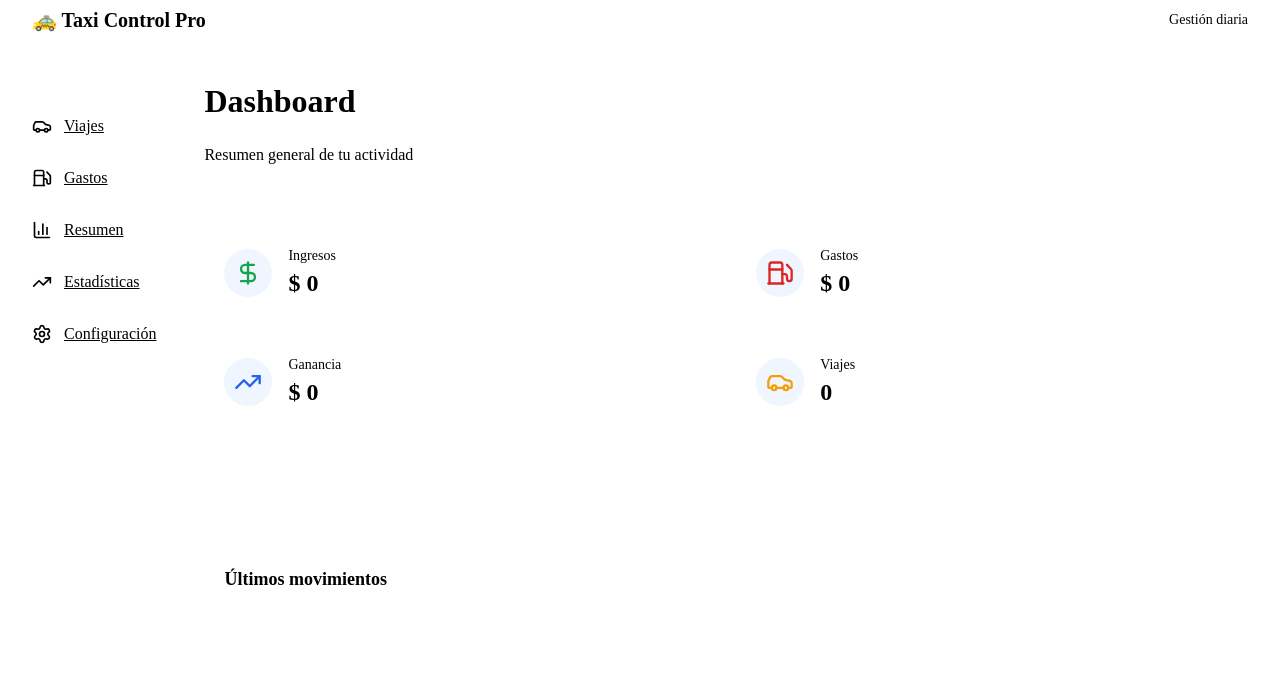
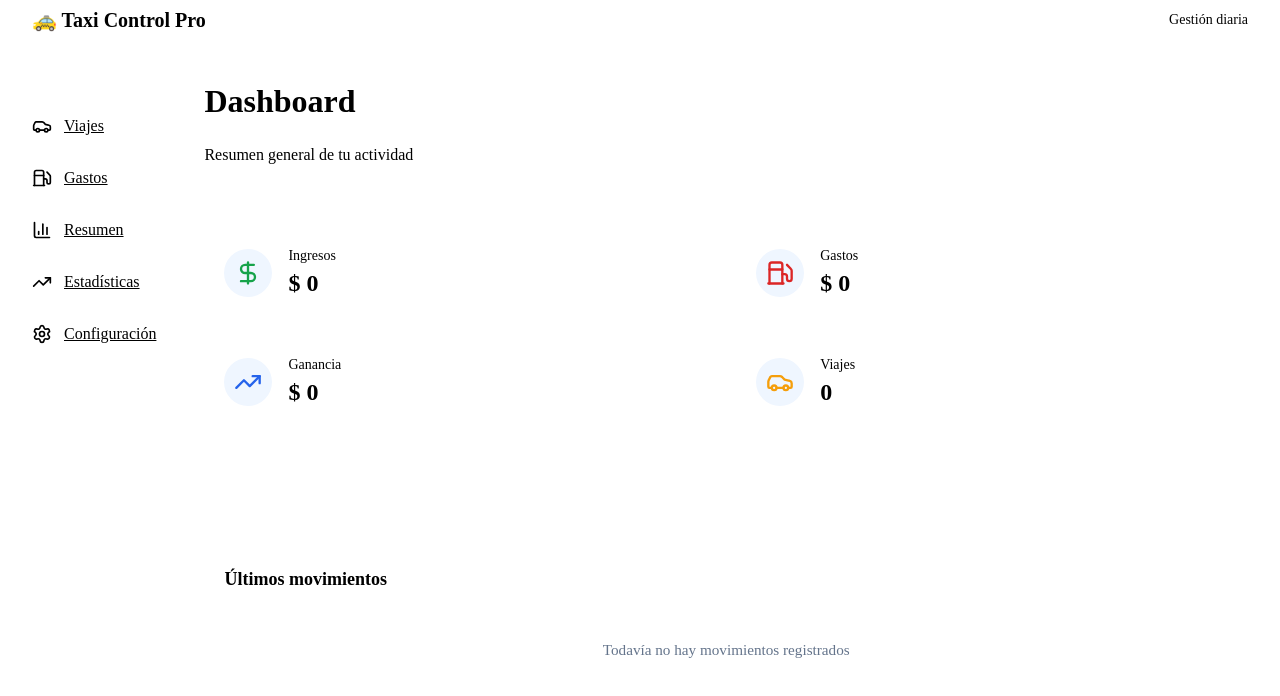
Before and after one commit to Quincenero/app-taxis, a React (Vite) app: page / in a window 1280 px wide. Shown: the top 696 px of the page. Built offline with nearby package versions, Linux system fonts and the light colour scheme; the HTML template or start-up script is replaced by a standard one.

Commit message:
feat: improve dashboard movements display

```diff
--- a/src/components/dashboard/RecentMovements/RecentMovements.jsx
+++ b/src/components/dashboard/RecentMovements/RecentMovements.jsx
@@ -14,17 +14,25 @@
         Últimos movimientos
       </h2>
 
-
       <div className={styles.list}>
 
-        {movements.map((movement) => {
-          console.log(movement.amount);
+        {movements.length === 0 ? (
+
+          <p className={styles.empty}>
+            Todavía no hay movimientos registrados
+          </p>
+
+        ) : (
+
+          movements.map((movement) => {
+
             const isTrip = movement.type === "trip";
 
             const Icon = isTrip ? Car : Fuel;
 
 
             return (
+
               <article
                 key={movement.id}
                 className={styles.item}
@@ -36,19 +44,21 @@
 
 
                 <div className={styles.info}>
+
                   <span>
                     {movement.title}
                   </span>
 
+
                   <small>
                     {isTrip ? "Viaje" : "Gasto"}
                   </small>
+
+
                   <small>
                     {formatDate(movement.date)}
                   </small>
-                <small>
-                  {movement.date}
-                </small>
+
                 </div>
 
 
@@ -59,17 +69,27 @@
                       : styles.expense
                   }
                 >
+
                   {isTrip ? "+" : "-"}
+
                   {formatCurrency(
                     Math.abs(movement.amount)
                   )}
+
                 </strong>
 
+
               </article>
+
             );
-        })}
+
+          })
+
+        )}
 
       </div>
+
+
 
     </section>
   );
--- a/src/components/dashboard/RecentMovements/RecentMovements.module.css
+++ b/src/components/dashboard/RecentMovements/RecentMovements.module.css
@@ -88,3 +88,10 @@
 .expense {
   color: var(--color-danger);
 }
+
+.empty {
+  text-align: center;
+  color: #64748b;
+  padding: 20px;
+  font-size: 0.95rem;
+}
```
Lines whose indentation alone changed are shown as unchanged.
